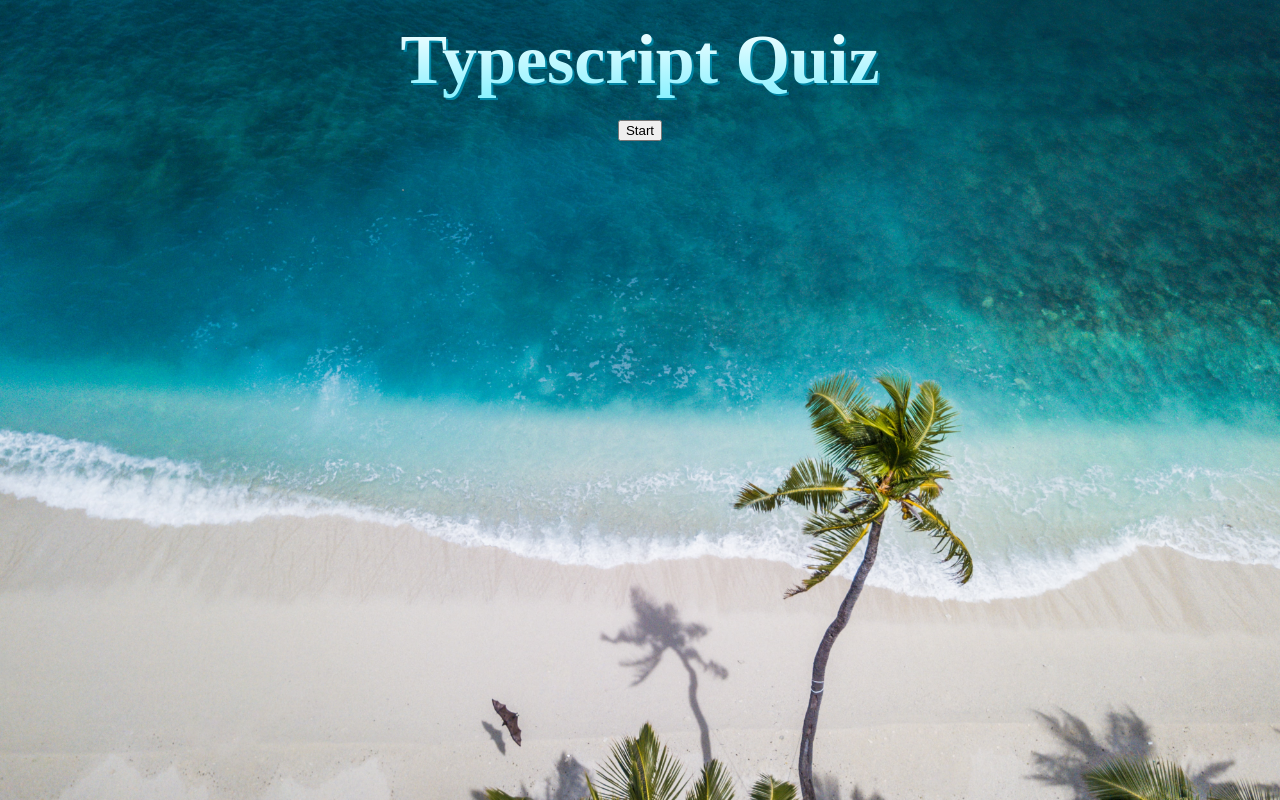
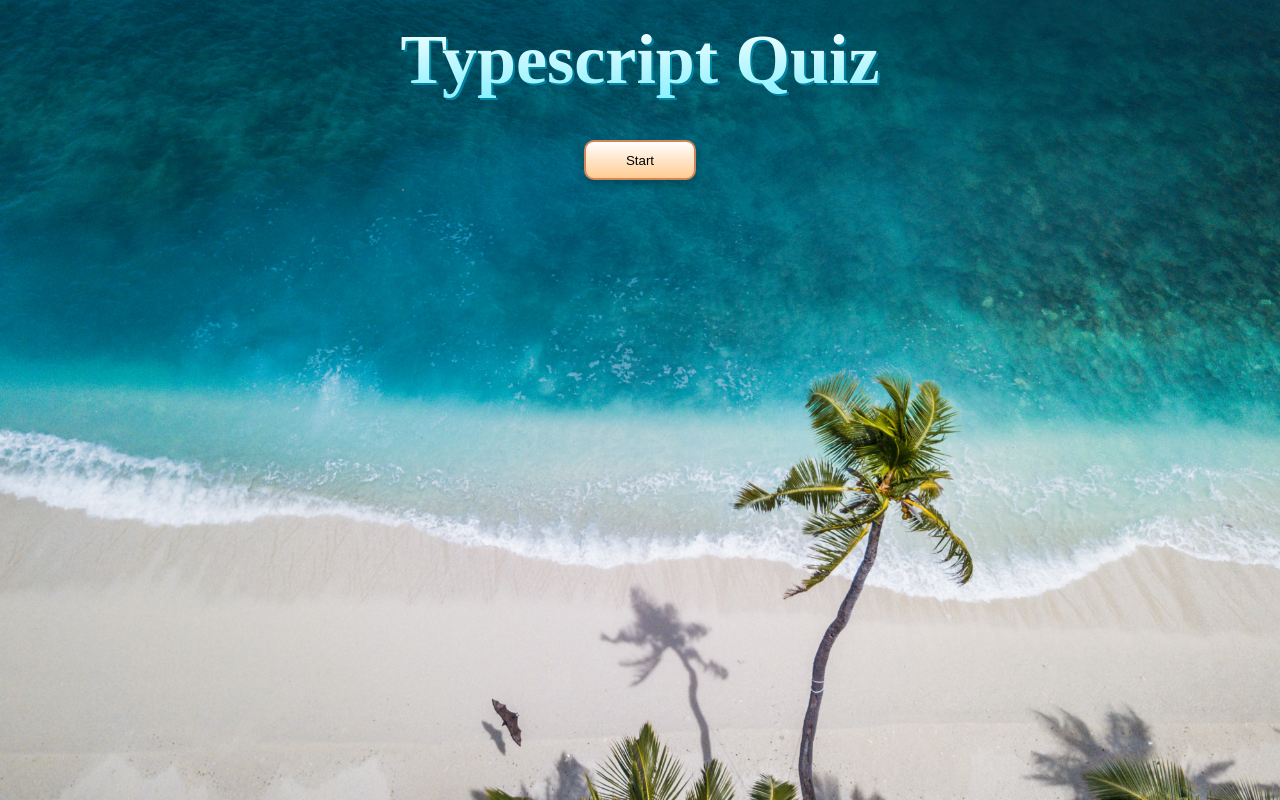
Before and after one commit to gavinquirk/mass-effect-quiz, a React (Create React App) app: page / in a window 1280 px wide. Built offline with nearby package versions, Linux system fonts and the light colour scheme; a web font is replaced by a local one.

Commit message:
start and next btn styles

```diff
--- a/src/App.styles.ts
+++ b/src/App.styles.ts
@@ -51,4 +51,19 @@
     text-align: center;
     margin: 20px;
   }
+
+  .start, .next {
+    cursor: pointer;
+    background: linear-gradient(180deg, #fff, #ffcc91);
+    border: 2px solid #d38558;
+    box-shadow: 0px 5px 10px rgba(0, 0, 0, 0.25);
+    border-radius: 10px;
+    height: 40px;
+    margin: 20px 0;
+    padding: 0 40px;
+  }
+
+  .start {
+    max-width: 200px;
+  }
 `
```
